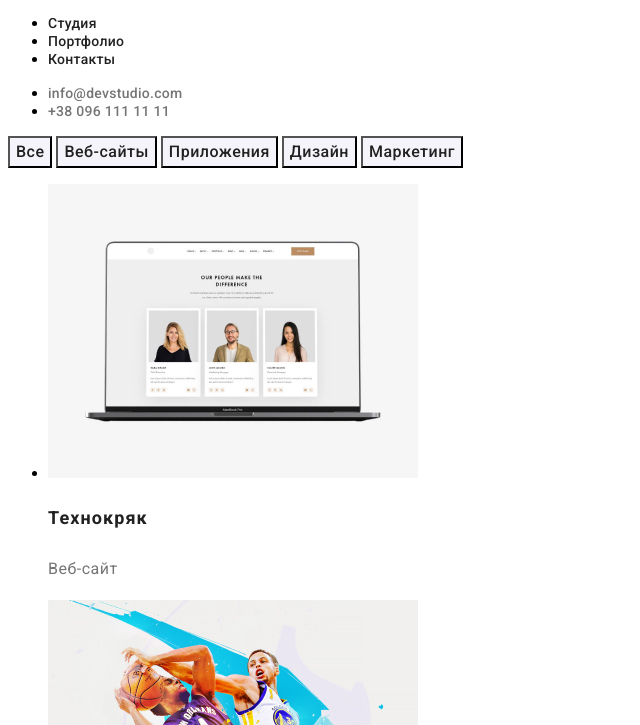
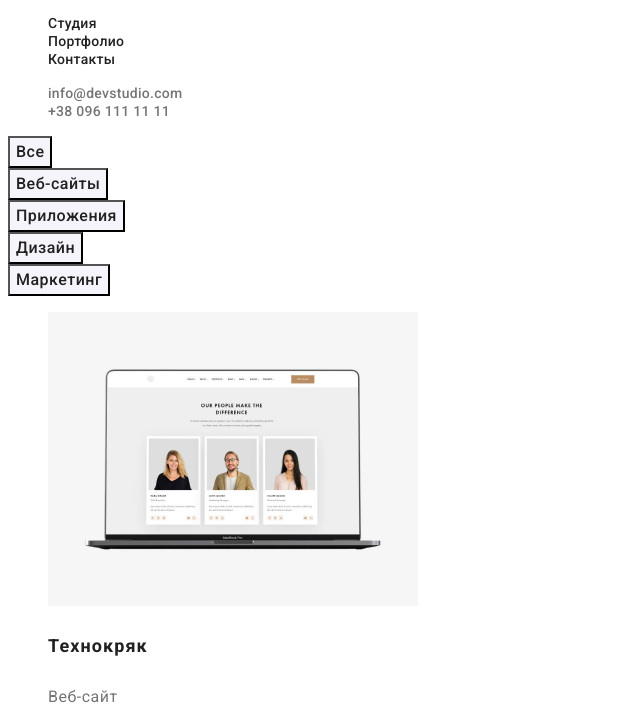
Before and after one commit to hex-nut/goit-markup-hw-02, a plain HTML site: page portfolio.html in a window 1280 px wide. Shown: the part 41-766 px from the top of the page, without its empty margins (0-640 px from the left). Drawn offline with Linux system fonts and the light colour scheme.

Commit message:
виправлений

```diff
--- a/css/style.css
+++ b/css/style.css
@@ -13,6 +13,9 @@
 }
 .Web-seme {
     color: #2196F3;
+}
+li{
+    list-style-type: none;
 }
 .nav-links a{
     color: #212121;
@@ -56,6 +59,8 @@ h1{
     line-height: 60px;
     letter-spacing: 0.06em;
     text-align: center;
+    text-transform: uppercase;
+    color: #FFFFFF;
 
 }
 .first-section a{
@@ -78,7 +83,7 @@ h1{
     line-height: 16px;
     letter-spacing: 0.03em;
     text-align: left;
-
+    text-transform: uppercase;
 }
 .advantages p{
     color: #757575;
--- a/portfolio.html
+++ b/portfolio.html
@@ -25,12 +25,14 @@
 
     </header>
     <main>
-        <button>Все</button>
-        <button>Веб-сайты</button>
-        <button>Приложения</button>
-        <button>Дизайн</button>
-        <button>Маркетинг</button>
         <section>
+        <un>
+            <li><button>Все</button></li>
+            <li><button>Веб-сайты</button></li>
+            <li><button>Приложения</button></li>
+            <li><button>Дизайн</button></li>
+            <li><button>Маркетинг</button></li>
+        </un>
             <!-- <h2>Наши товары</h2> -->
             <ul class="product-items">
                 <li>
```
Also changed, not shown: index.html (+1 -1 lines).
